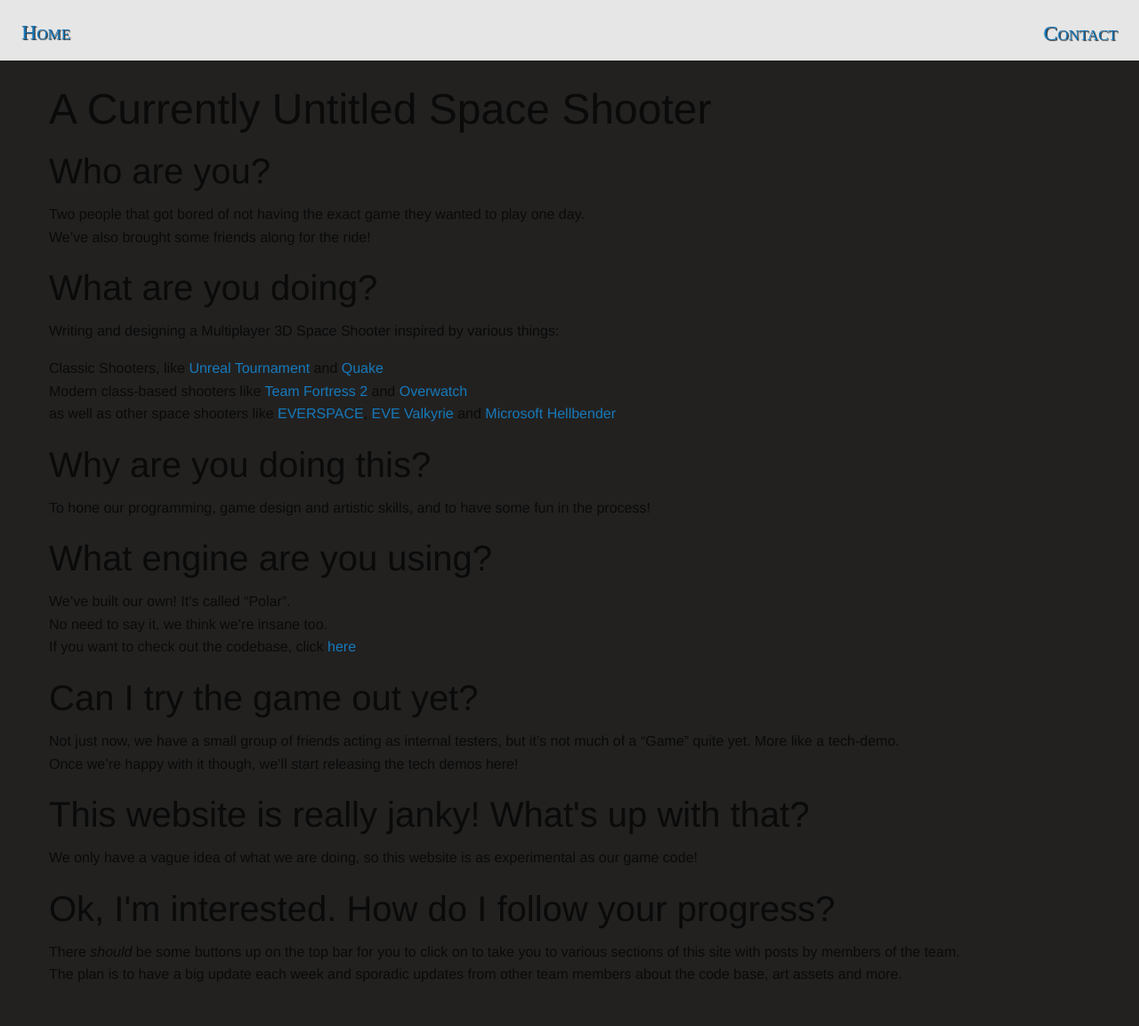
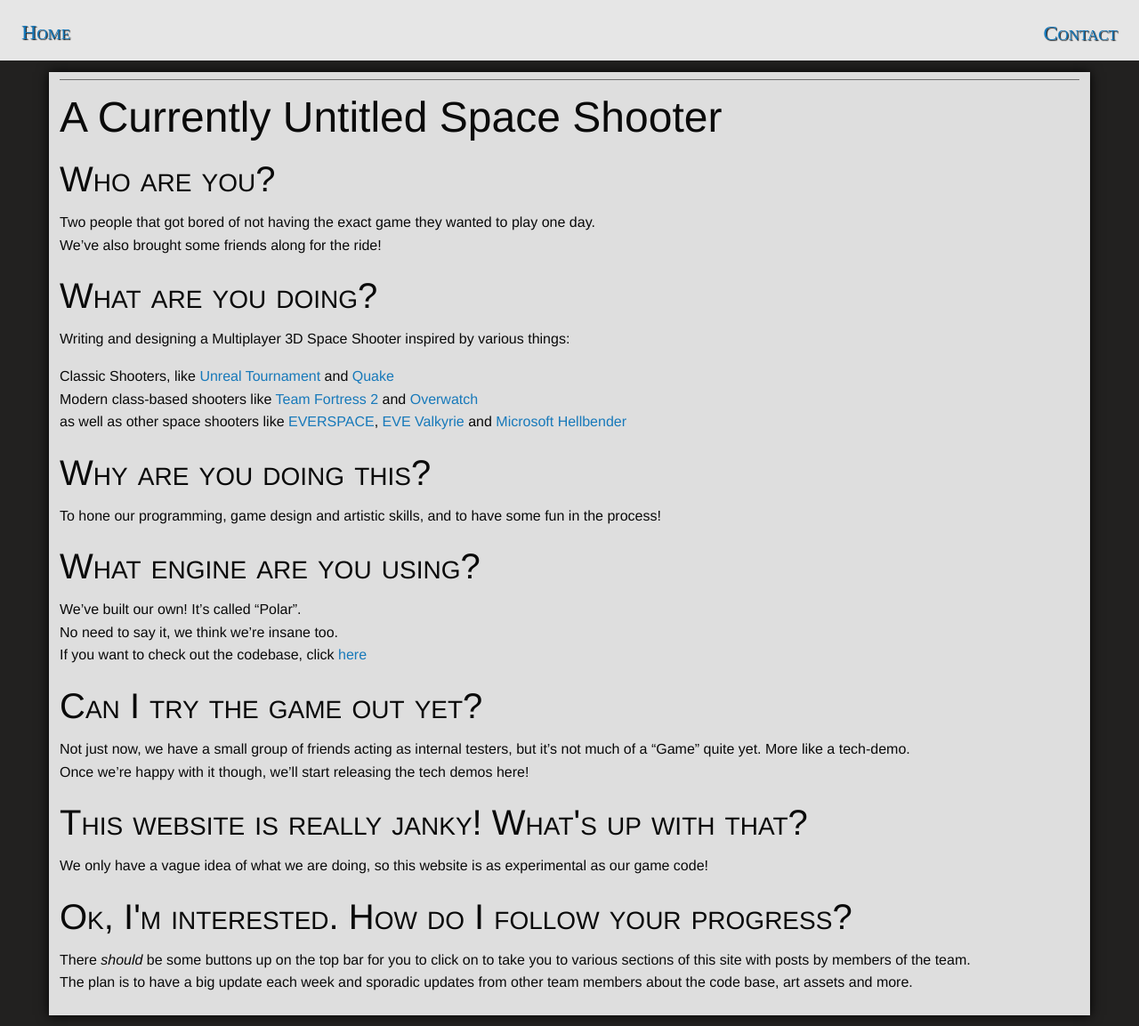
Before and after one commit to ori-sky/polar-space, a Jekyll site: the page built from index.md, in a window 1280 px wide. Shown: the whole page at 89% size. Built offline with Jekyll 4.4.1, drawn with Linux system fonts in a browser that asks for light colours; some web fonts are replaced; our own code applies the rules of GitHub Pages for plain Markdown files; before the commit the page ends 1124 px from its top, so only the background shows below that.

Commit message:
Update default.html

```diff
--- a/_layouts/default.html
+++ b/_layouts/default.html
@@ -28,7 +28,7 @@
 
 		<div class="row">
 			<div class="small-12 columns">
-				<div class="responsive">
+				<div class="content-shadow content-box">
 					<h1>{{ page.title }}</h1>
 					<section>
 						{{ content }}
```
